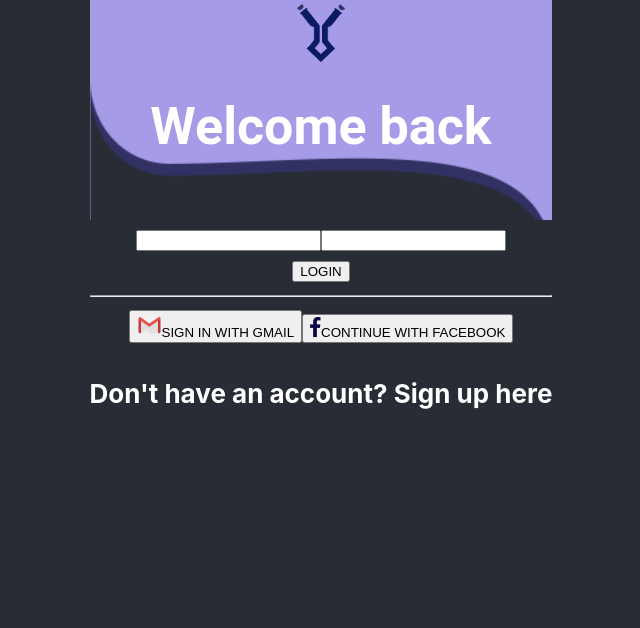
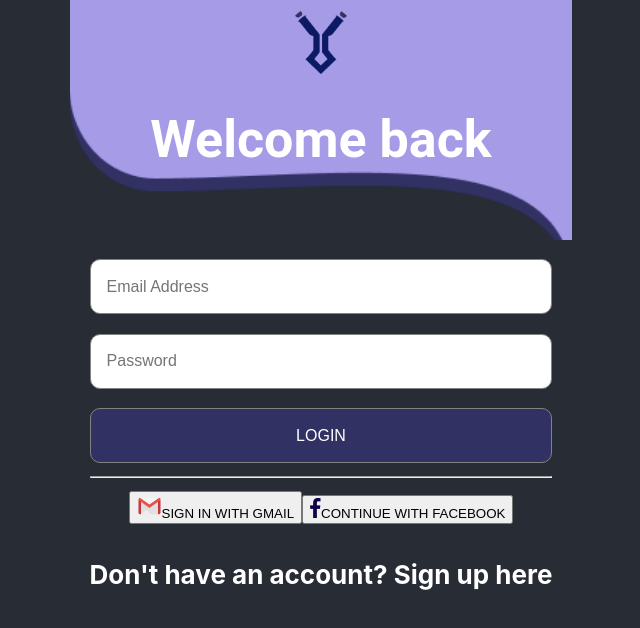
Before and after one commit to BanksMustapha7/antigen, a React (Create React App) app: page /login in a window 1280 px wide. Shown: the top 628 px of the page, without its empty margins (319-959 px from the left). Built offline with nearby package versions, Linux system fonts and the light colour scheme.

Commit message:
Top form completion

```diff
--- a/src/Pages/LoginPage/LoginPage.jsx
+++ b/src/Pages/LoginPage/LoginPage.jsx
@@ -13,8 +13,8 @@ function LoginPage() {
       <div className="bottom">
         <form action="">
           <div>
-            <input type="email" />
-            <input type="password" />
+            <input type="email" placeholder="Email Address" />
+            <input type="password" placeholder="Password" />
           </div>
           <button type="submit">LOGIN</button>
         </form>
--- a/src/Pages/LoginPage/loginpage.css
+++ b/src/Pages/LoginPage/loginpage.css
@@ -1,9 +1,7 @@
 .div {
     display: grid;
-
     height: 100vh;
-    grid-template-rows: 27.5% 1fr;
-
+    grid-template-rows: 30% 1fr;
 }
 
 .div .top {
@@ -16,7 +14,7 @@
 }
 
 .div .top img {
-    width: 3rem;
+    width: 3.3rem;
     margin: 0 auto;
     margin-top: -1.5rem;
 }
@@ -25,3 +23,26 @@
     color: #fff;
     font-family: Roboto, Oxygen, Ubuntu, Cantarell, 'Open Sans', 'Helvetica Neue', sans-serif;
 }
+
+.div .bottom {
+    padding: 1.2rem;
+}
+
+.div .bottom form,
+.bottom form div {
+    display: grid;
+    gap: 1.2rem;
+}
+
+.div .bottom form div input,
+.bottom form button {
+    border-radius: 10px;
+    border: 1px solid #828282;
+    padding: 1.1rem 1rem;
+    font-size: 16px;
+}
+
+.bottom form button {
+    color: #fff;
+    background: #313163;
+}
```
